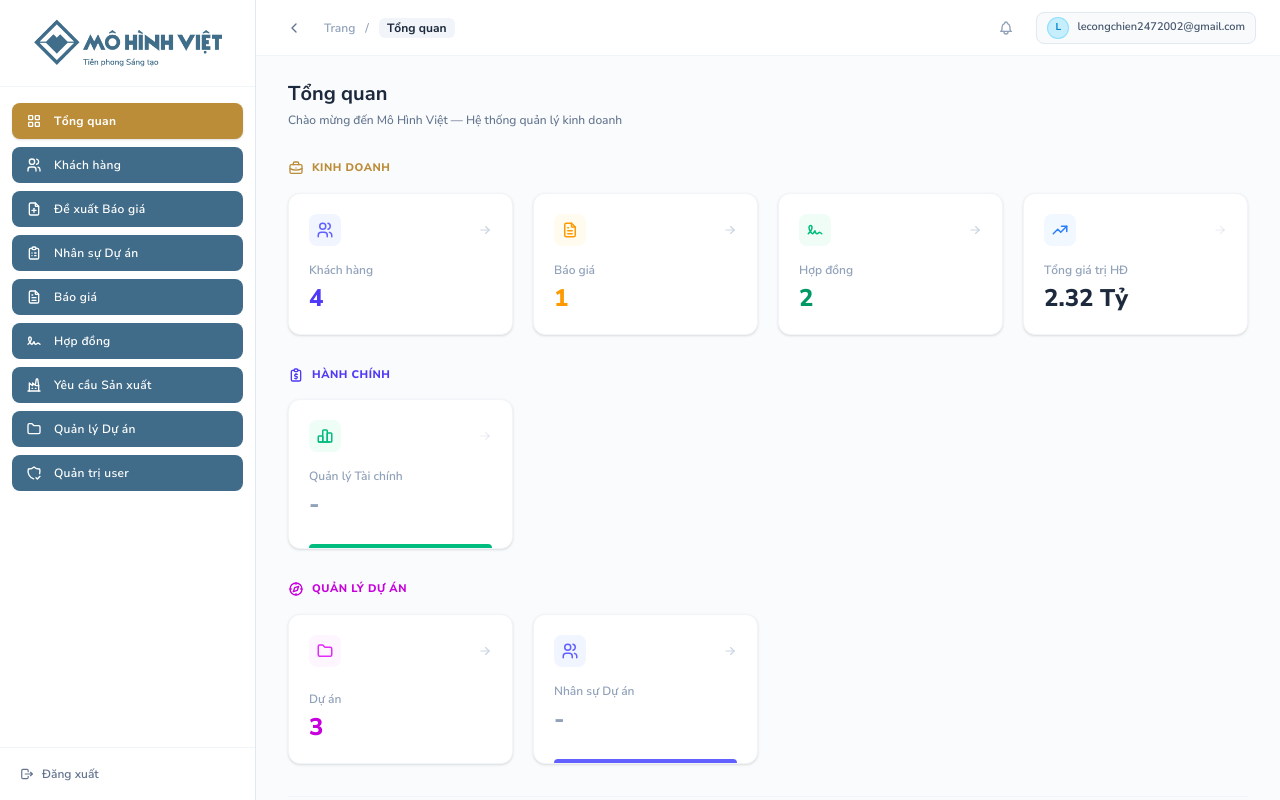
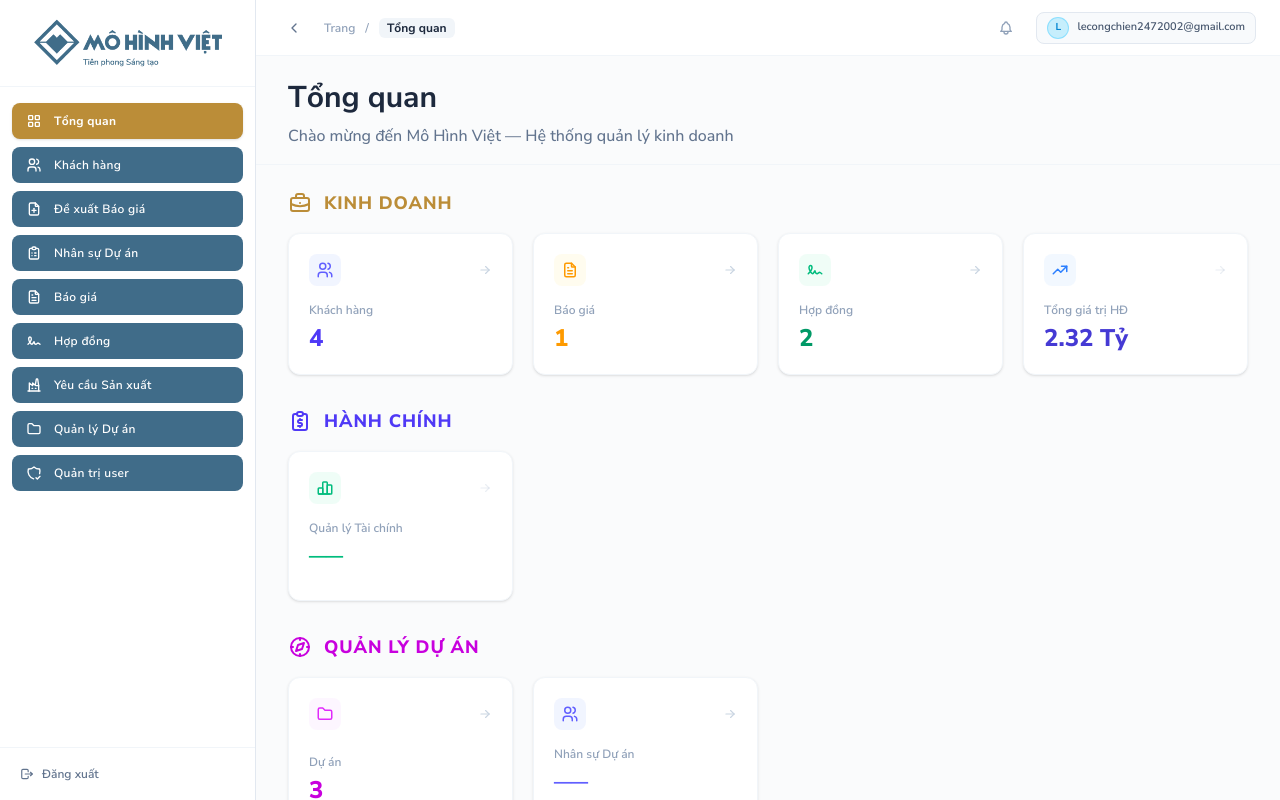
Before and after one commit to linh6666/Work-flow, a Next.js app: page /Administration/1 in a window 1280 px wide. Built offline with nearby package versions, Linux system fonts and the light colour scheme.

Commit message:
10/7/26 lan6

```diff
--- a/components/Administration/tabs/TongQuan/index.tsx
+++ b/components/Administration/tabs/TongQuan/index.tsx
@@ -25,21 +25,24 @@ export default function TongQuan() {
   };
 
   return (
-    <div className="flex-1 bg-[#fafbfc] overflow-y-auto px-8 py-6 select-none">
-      {/* HEADER SECTION */}
-      <div className="mb-8">
-        <h1 className="text-xl font-bold text-slate-800">Tổng quan</h1>
-        <p className="text-xs text-slate-500 mt-1 font-medium">
+    <div className="flex-1 flex flex-col bg-[#fafbfc] overflow-hidden select-none">
+      {/* STICKY HEADER SECTION */}
+      <div className="sticky top-0 z-10 bg-[#fafbfc] px-8 pt-6 pb-4 border-b border-slate-100 shrink-0">
+  <h1 className="text-3xl font-bold text-slate-800">Tổng quan</h1>
+  <p className="text-base text-slate-500 mt-2 font-medium">
     Chào mừng đến Mô Hình Việt — Hệ thống quản lý kinh doanh
   </p>
 </div>
 
+      {/* SCROLLABLE CONTENT */}
+      <div className="flex-1 overflow-y-auto px-8 py-6">
+
       <div className="space-y-8 max-w-6xl">
         {/* CATEGORY 1: KINH DOANH */}
         <div>
-          <div className="flex items-center gap-2 mb-4">
-            <IconBriefcase size={16} className="text-[#BB8D38]" />
-            <h2 className="text-[11px] font-black tracking-wider uppercase text-[#BB8D38]">
+         <div className="flex items-center gap-3 mb-4">
+  <IconBriefcase size={24} className="text-[#BB8D38]" />
+  <h2 className="text-lg font-black tracking-wider uppercase text-[#BB8D38]">
     KINH DOANH
   </h2>
 </div>
@@ -108,7 +111,7 @@ export default function TongQuan() {
               </div>
               <div>
                 <span className="text-xs font-semibold text-slate-400 block mb-1">Tổng giá trị HĐ</span>
-                <span className="text-2xl font-black text-slate-800">2.32 Tỷ</span>
+                <span className="text-2xl font-black text-[#453AD4]">2.32 Tỷ</span>
               </div>
             </div>
           </div>
@@ -116,9 +119,9 @@ export default function TongQuan() {
 
         {/* CATEGORY 2: HÀNH CHÍNH */}
         <div>
-          <div className="flex items-center gap-2 mb-4">
-            <IconReportMoney size={16} className="text-indigo-600" />
-            <h2 className="text-[11px] font-black tracking-wider uppercase text-indigo-600">
+         <div className="flex items-center gap-3 mb-4">
+  <IconReportMoney size={24} className="text-indigo-600" />
+  <h2 className="text-lg font-black tracking-wider uppercase text-indigo-600">
     HÀNH CHÍNH
   </h2>
 </div>
@@ -136,18 +139,19 @@ export default function TongQuan() {
               </div>
               <div className="mb-2">
                 <span className="text-xs font-semibold text-slate-400 block mb-1">Quản lý Tài chính</span>
-                <span className="text-2xl font-black text-slate-400">-</span>
+                {/* <span className="text-2xl font-black text-emerald-500">-</span> */}
+                <span className="text-2xl font-black text-emerald-500">──</span>
               </div>
-              <div className="absolute bottom-0 left-5 right-5 h-1 bg-emerald-500 rounded-t-full" />
+{/* <div className="absolute bottom-0 left-0 w-1/2 h-1 bg-emerald-500 rounded-t-full" /> */}
             </div>
           </div>
         </div>
 
         {/* CATEGORY 3: QUẢN LÝ DỰ ÁN */}
         <div>
-          <div className="flex items-center gap-2 mb-4">
-            <IconCompass size={16} className="text-fuchsia-600" />
-            <h2 className="text-[11px] font-black tracking-wider uppercase text-fuchsia-600">
+        <div className="flex items-center gap-3 mb-4">
+  <IconCompass size={24} className="text-fuchsia-600" />
+  <h2 className="text-lg font-black tracking-wider uppercase text-fuchsia-600">
     QUẢN LÝ DỰ ÁN
   </h2>
 </div>
@@ -183,9 +187,9 @@ export default function TongQuan() {
               </div>
               <div className="mb-2">
                 <span className="text-xs font-semibold text-slate-400 block mb-1">Nhân sự Dự án</span>
-                <span className="text-2xl font-black text-slate-400">-</span>
+  <span className="text-2xl font-black text-indigo-500">──</span>
               </div>
-              <div className="absolute bottom-0 left-5 right-5 h-1 bg-indigo-500 rounded-t-full" />
+              {/* <div className="absolute bottom-0 left-5 right-5 h-1 bg-indigo-500 rounded-t-full" /> */}
             </div>
           </div>
         </div>
@@ -349,10 +353,8 @@ export default function TongQuan() {
             </div>
           </div>
         </div>
-
-        {/* QUICK ACTIONS ACTION BAR */}
-
-      </div>
+      </div>  {/* end space-y-8 max-w-6xl */}
+      </div>  {/* end scrollable content */}
     </div>
   );
 }
```
Lines whose indentation alone changed are shown as unchanged.
